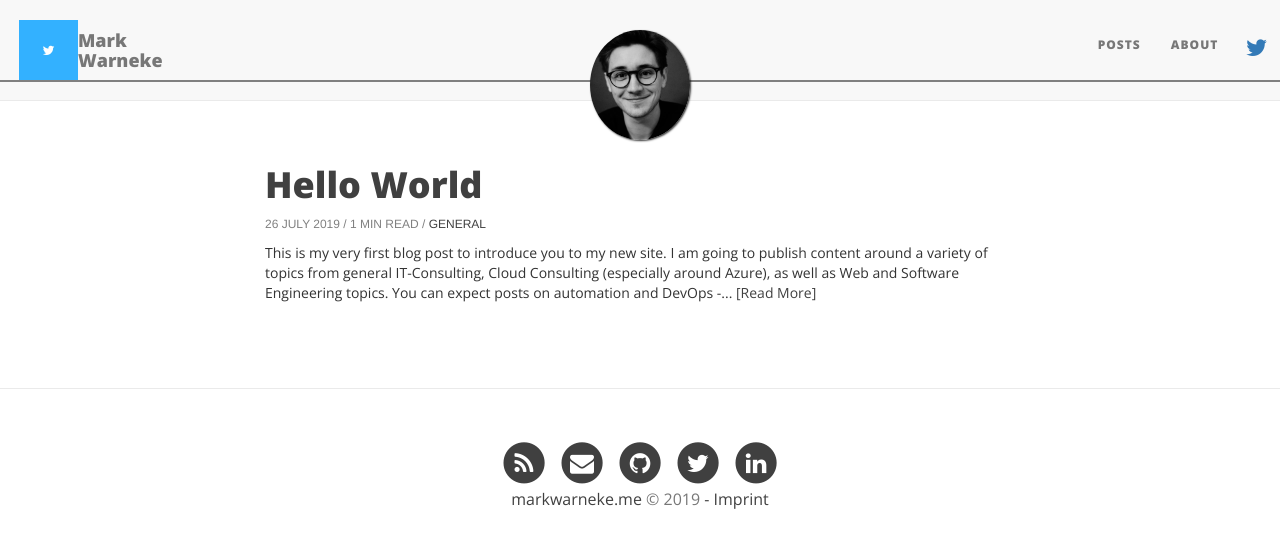
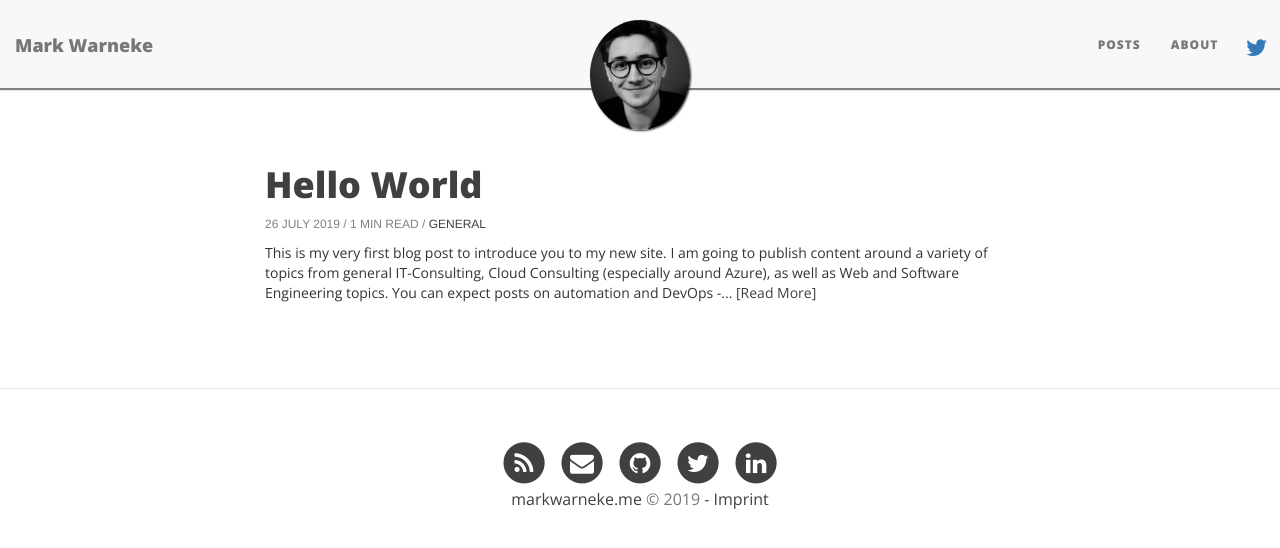
Before and after one commit to MarkWarneke/markwarneke.github.io, a Jekyll site: the page built from index.html, in a window 1280 px wide. Shown: the top 548 px of the page. Built offline with Jekyll 4.4.1, drawn with Linux system fonts in a browser that asks for light colours; nearby versions of some CDN libraries; the list of posts is cut into pages by our own code.

Commit message:
remove share links

```diff
--- a/_includes/nav.html
+++ b/_includes/nav.html
@@ -1,7 +1,6 @@
 <nav class="navbar navbar-default navbar-fixed-top navbar-custom">
   <div class="container-fluid">
     <div class="navbar-header">
-      <div class="floating-header-share">
       <button
         type="button"
         class="navbar-toggle"
@@ -13,16 +12,7 @@
         <span class="icon-bar"></span>
         <span class="icon-bar"></span>
       </button>
-        <a
-          href="https://twitter.com/intent/tweet?text={{
-            page.title | url_encode
-          }}&url={{ page.url | absolute_url | url_encode }}"
-          title="Share on Twitter"
-          class="floating-header-share-tw"
-        >
-          <i class="fa fa-twitter"></i>
-          <span class="sr-only">Twitter</span>
-        </a>
+
       {%- if site.title-img -%}
       <a class="navbar-brand navbar-brand-logo" href="{{ '' | absolute_url }}"
         ><img src="{{ site.title - img }}"
@@ -32,7 +22,6 @@
         site.title
       }}</a>
       {%- endif -%}
-      </div>
     </div>
 
     <div class="collapse navbar-collapse" id="main-navbar">
--- a/css/main.css
+++ b/css/main.css
@@ -995,7 +995,7 @@
   height: 2px;
   background: transparent;
   position: absolute;
-  bottom: -1;
+  bottom: 0;
   border: none;
   left: 0;
   color: #2e9fff;
```
Lines whose indentation alone changed are shown as unchanged.
